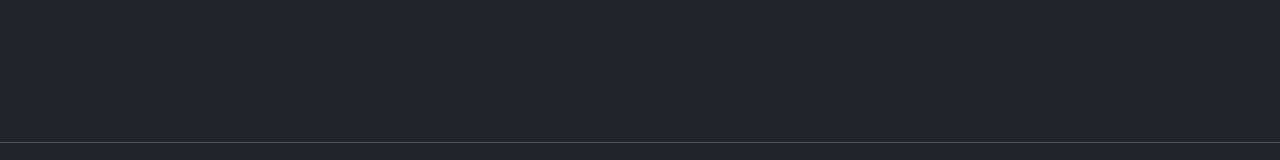
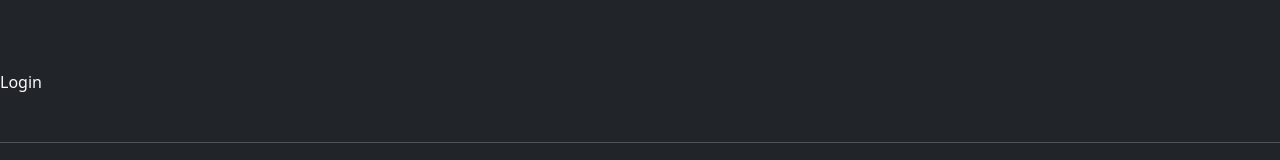
Before and after one commit to waisalkindy/stock-prediction-portal, a React (Vite) app in the folder frontend-react/: page /login in a window 1280 px wide. Shown: the part 569-729 px from the top of the page. Built offline with nearby package versions, Linux system fonts and the light colour scheme.

Commit message:
login page component

```diff
--- a/frontend-react/src/App.jsx
+++ b/frontend-react/src/App.jsx
@@ -5,6 +5,7 @@
 import Footer from './components/Footer'
 import {BrowserRouter, Routes, Route} from 'react-router-dom'
 import Register from './components/Register'
+import Login from './components/Login'
 
 
 function App() {
@@ -16,6 +17,7 @@
       <Routes>
         <Route path='/' element={<Main />} />
         <Route path='/register' element={<Register />} />
+        <Route path='/login' element={<Login />} />
       </Routes>
     <Footer />
     </BrowserRouter>
--- a/frontend-react/src/components/Button.jsx
+++ b/frontend-react/src/components/Button.jsx
@@ -1,9 +1,10 @@
 import React from 'react'
+import { Link } from 'react-router-dom'
 
 const Button = (props) => {
   return (
     <>
-      <a className={`btn ${props.className}`} href="">{props.text}</a>
+      <Link className={`btn ${props.className}`} to={props.url}>{props.text}</Link>
     </>
   )
 }
--- a/frontend-react/src/components/Header.jsx
+++ b/frontend-react/src/components/Header.jsx
@@ -1,16 +1,17 @@
 import React from 'react'
 import Button from './Button'
+import { Link } from 'react-router-dom'
 
 const Header = () => {
   return (
     <>
       <nav className='navbar container pt-3 pb-3 align-items-start'>
-        <a className='navbar-brand text-light' href="">Stock Prediction Portal</a>
+        <Link className='navbar-brand text-light' to="/">Stock Prediction Portal</Link>
 
         <div>
-          <Button text='Login' className='btn-outline-info' />
+          <Button text='Login' className='btn-outline-info' url="/login" />
           &nbsp;
-          <Button text='Register' className='btn-info' />
+          <Button text='Register' className='btn-info' url="/register" />
         </div>
       </nav>
     </>
--- /dev/null
+++ b/frontend-react/src/components/Login.jsx
@@ -0,0 +1,9 @@
+import React from 'react'
+
+const Login = () => {
+  return (
+    <div className='text-light'>Login</div>
+  )
+}
+
+export default Login
--- a/frontend-react/src/components/Register.jsx
+++ b/frontend-react/src/components/Register.jsx
@@ -2,7 +2,7 @@
 
 const Register = () => {
   return (
-    <div>Register</div>
+    <div className='text-light'>Register</div>
   )
 }
 
```
